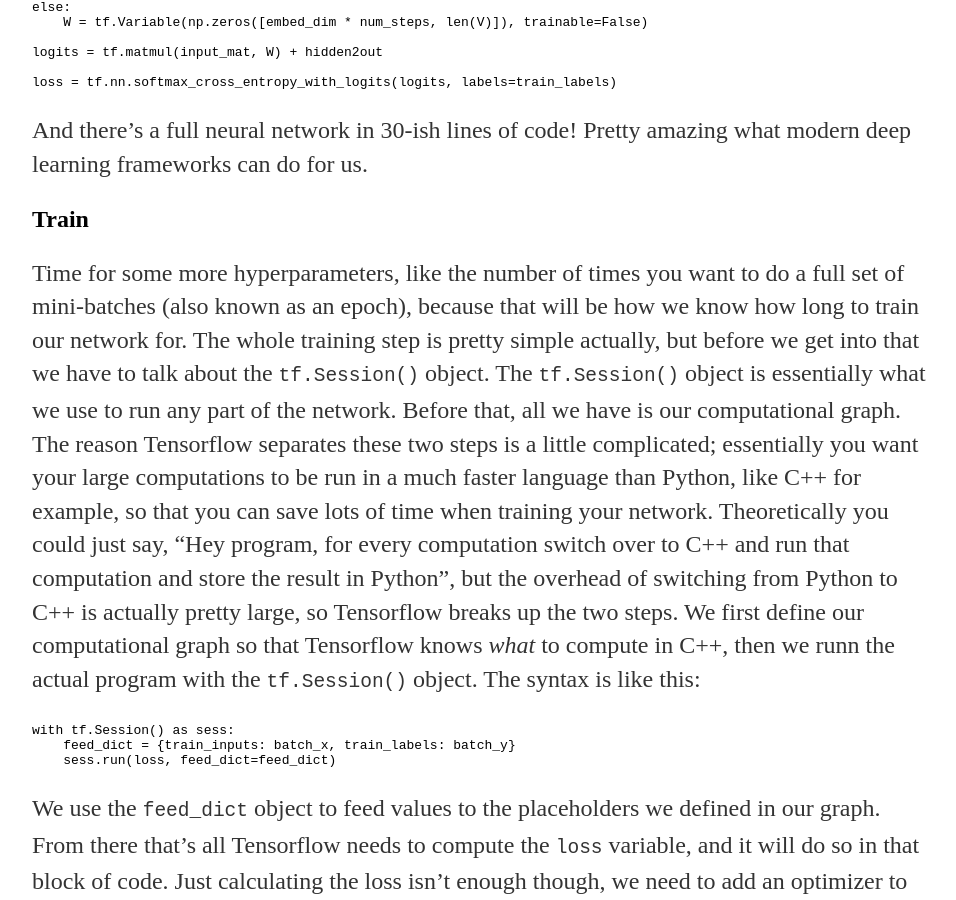
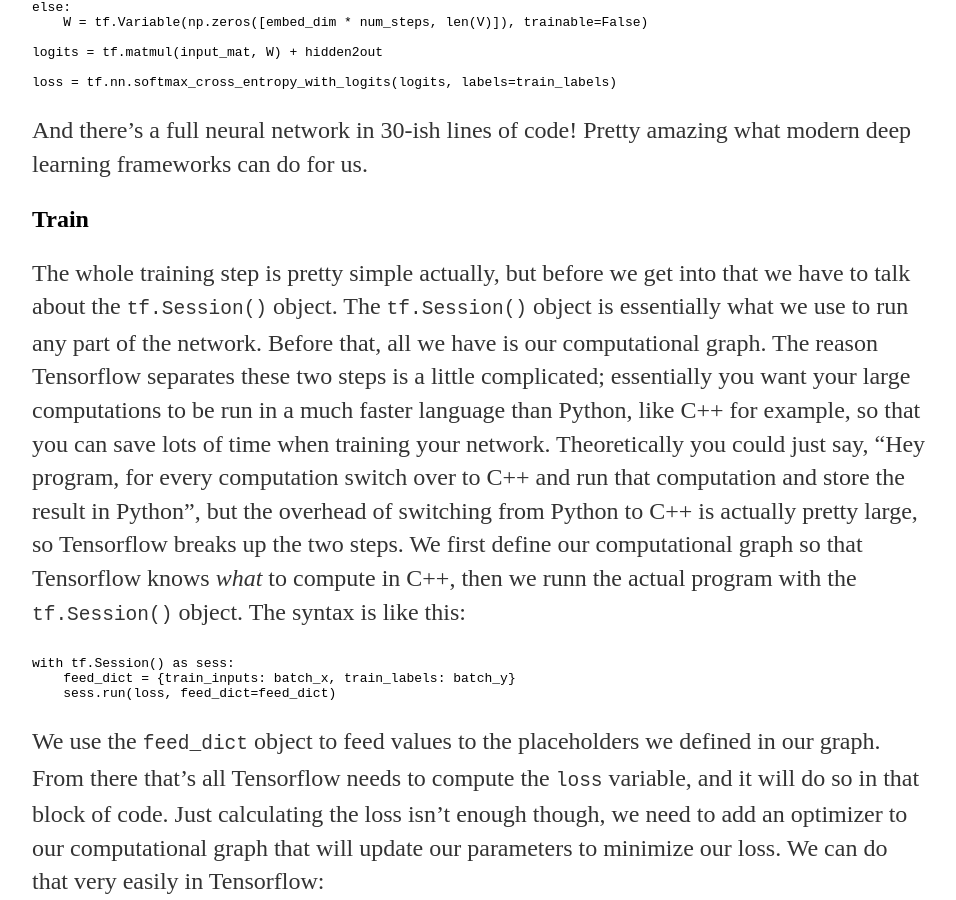
Before and after one commit to liamge/liamge.github.io, a Jekyll site: the page built from _posts/2017-06-05-neural-language-model.md, in a window 1280 px wide and 900 px high, scrolled down 8018 px. Shown: the whole window, without its empty margins (160-1116 px from the left). Built offline with Jekyll 4.4.1, drawn with Linux system fonts in a browser that asks for light colours; comment, search, counter and statistics services are not loaded.

Commit message:
Create 2017-06-05-neural-language-model.md

````diff
--- a/_posts/2017-06-05-neural-language-model.md
+++ b/_posts/2017-06-05-neural-language-model.md
@@ -179,7 +179,7 @@
 
 ## Train
 
-Time for some more hyperparameters, like the number of times you want to do a full set of mini-batches (also known as an epoch), because that will be how we know how long to train our network for. The whole training step is pretty simple actually, but before we get into that we have to talk about the `tf.Session()` object. The `tf.Session()` object is essentially what we use to run any part of the network. Before that, all we have is our computational graph. The reason Tensorflow separates these two steps is a little complicated; essentially you want your large computations to be run in a much faster language than Python, like C++ for example, so that you can save lots of time when training your network. Theoretically you could just say, "Hey program, for every computation switch over to C++ and run that computation and store the result in Python", but the overhead of switching from Python to C++ is actually pretty large, so Tensorflow breaks up the two steps. We first define our computational graph so that Tensorflow knows _what_ to compute in C++, then we runn the actual program with the `tf.Session()` object. The syntax is like this:
+The whole training step is pretty simple actually, but before we get into that we have to talk about the `tf.Session()` object. The `tf.Session()` object is essentially what we use to run any part of the network. Before that, all we have is our computational graph. The reason Tensorflow separates these two steps is a little complicated; essentially you want your large computations to be run in a much faster language than Python, like C++ for example, so that you can save lots of time when training your network. Theoretically you could just say, "Hey program, for every computation switch over to C++ and run that computation and store the result in Python", but the overhead of switching from Python to C++ is actually pretty large, so Tensorflow breaks up the two steps. We first define our computational graph so that Tensorflow knows _what_ to compute in C++, then we runn the actual program with the `tf.Session()` object. The syntax is like this:
 
 ```
 with tf.Session() as sess:
````
